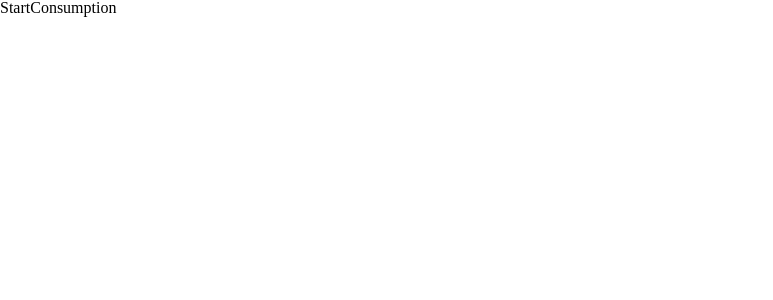
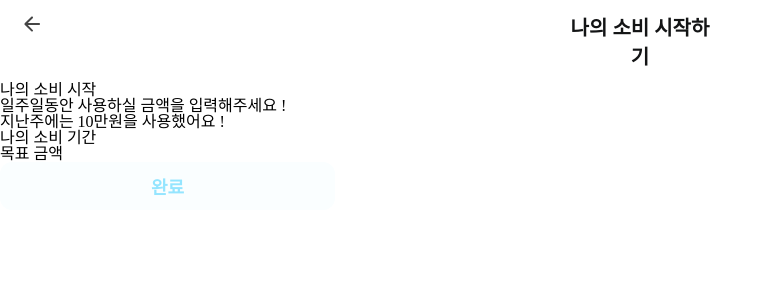
Before and after one commit to holdn2/MoaMoa-Frontend-Individual, a React (Vite) app: page /startconsumption in a window 1280 px wide. Shown: the top 300 px of the page, without its empty margins (0-773 px from the left). Built offline with nearby package versions, Linux system fonts and the light colour scheme; a web font is replaced by a local one.

Commit message:
기본 틀 완성

```diff
--- a/src/pages/StartConsumption/StartConsumption.jsx
+++ b/src/pages/StartConsumption/StartConsumption.jsx
@@ -1,8 +1,32 @@
 // 나의 소비 시작하기 페이지 구현 예정
 import React from "react";
+import Header from "../../components/Header/Header";
+import PrimaryButton from "../../components/Button/PrimaryButton";
 
 const StartConsumption = () => {
-  return <div>StartConsumption</div>;
+  const pageName = "나의 소비 시작하기";
+  return (
+    <div>
+      <Header pageName={pageName} />
+      <div>
+        <p>나의 소비 시작</p>
+        <p>일주일동안 사용하실 금액을 입력해주세요 !</p>
+        <p>
+          {/*span 부분 데이터 받아오기 */}
+          지난주에는 <span>10만원</span>을 사용했어요 !
+        </p>
+      </div>
+      <div>
+        <p>나의 소비 기간</p>
+      </div>
+      <div>
+        <p>목표 금액</p>
+      </div>
+      <PrimaryButton type="button" size="xl" disabled="true">
+        완료
+      </PrimaryButton>
+    </div>
+  );
 };
 
 export default StartConsumption;
```
